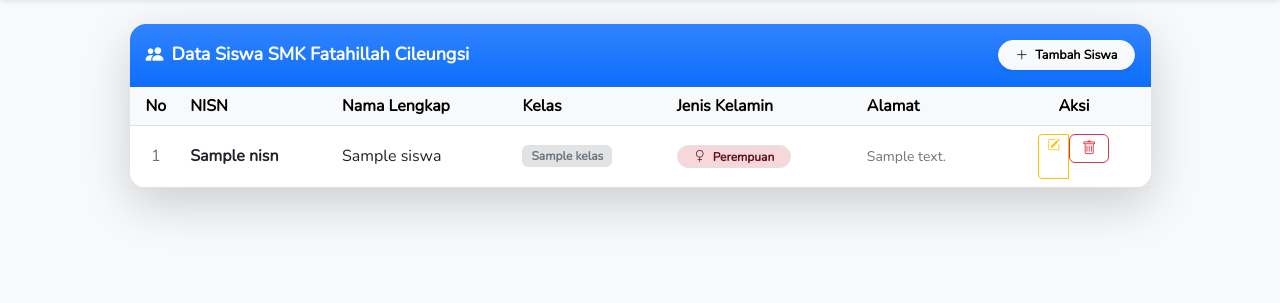
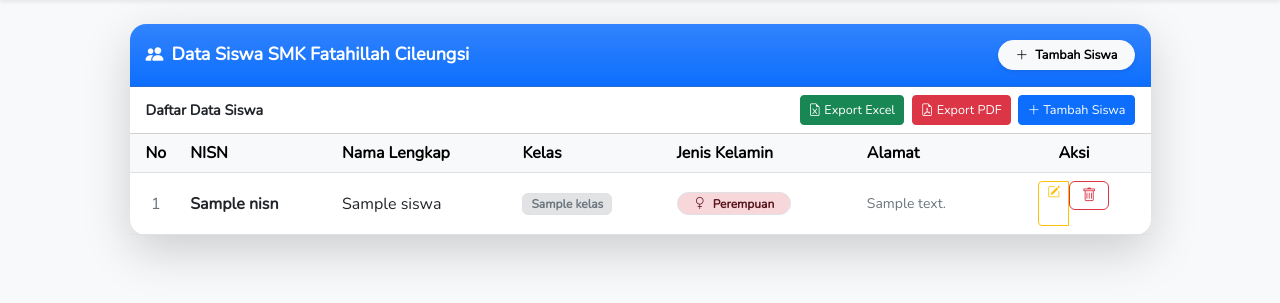
Before and after one commit to TegarNgoding/CRUD-Siswa, a Laravel app: template resources/views/index.blade.php in a window 1280 px wide. Shown: the part 78-381 px from the top of the page. Run offline with Laravel 12, Linux system fonts and the light colour scheme; the template is opened without the code that fills it: most values are stand-ins (such as "Sample title", 1, 10 or a date in 2020); style sheets or scripts are compiled from the project's sources.

Commit message:
Auto-update: 2026-11-18 11:01:31

```diff
--- a/resources/views/index.blade.php
+++ b/resources/views/index.blade.php
@@ -42,7 +42,20 @@
 
             </div>
 
-
+            <div class="card-header bg-white d-flex justify-content-between align-items-center fw-bold">
+    <span>Daftar Data Siswa</span>
+    <div>
+        <a href="{{ route('siswa.export.excel') }}" class="btn btn-success btn-sm me-1">
+            <i class="bi bi-file-earmark-excel"></i> Export Excel
+        </a>
+        <a href="{{ route('siswa.export.pdf') }}" class="btn btn-danger btn-sm me-1">
+            <i class="bi bi-file-earmark-pdf"></i> Export PDF
+        </a>
+        <a href="{{ route('siswa.create') }}" class="btn btn-primary btn-sm">
+            <i class="bi bi-plus-lg"></i> Tambah Siswa
+        </a>
+    </div>
+    </div>
 
             <div class="card-body p-0">
 
@@ -175,6 +188,5 @@
         </div>
 
     </div>
-
 </div>
 @endsection
```
